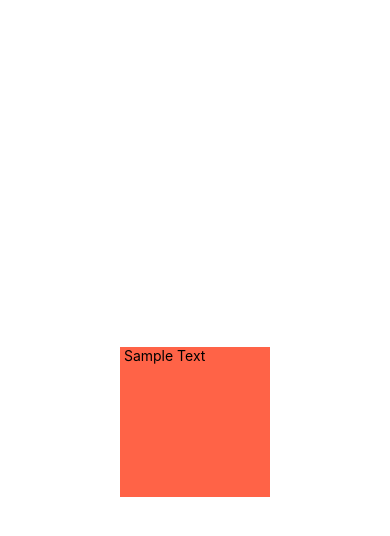
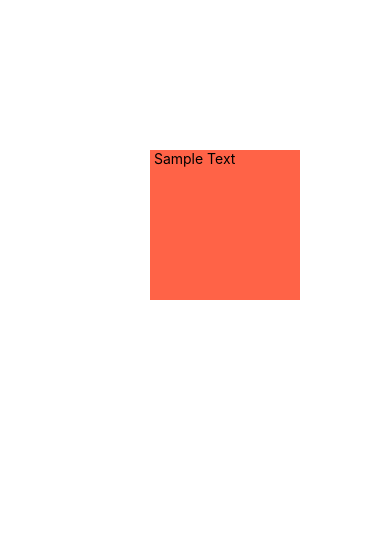
Before and after one commit to 0xamogh/RNAnimations, a React Native app: screen / in a window 390 px wide. Shown: the top 536 px of the page. Built offline with nearby package versions, Linux system fonts and the light colour scheme.

Commit message:
Translation using absolute positioning (not recommended due to performance issues)

```diff
--- a/App.js
+++ b/App.js
@@ -21,9 +21,8 @@ export default class App extends React.Component {
 
   render() {
     const animStyles = {
-      width : this.state.animation,
-      height : this.state.animation
-      //this allows us to scale the object without scaling
+      top : this.state.animation,
+      left : this.state.animation
     }
 
     return (
@@ -49,6 +48,9 @@ const styles = StyleSheet.create({
     justifyContent:"center"
   },
   box : {
+    position: "absolute",
+    left:0,
+    top:0,
     width:150,
     height : 150,
     backgroundColor:"tomato"
```
